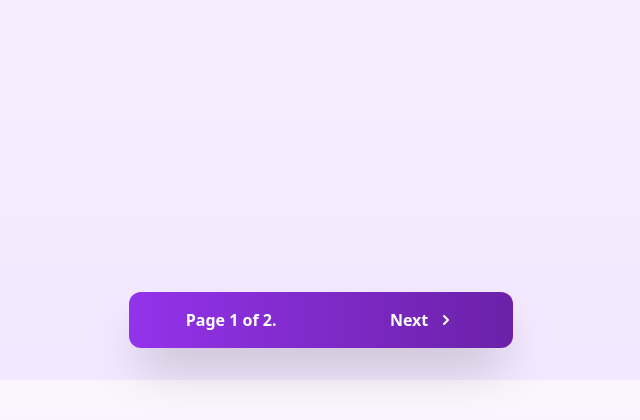
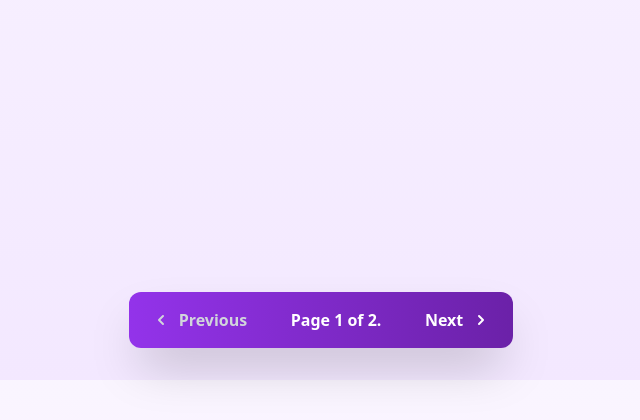
Before and after one commit to rahimifh/Elearning, a Django app: page /blog/ in a window 1280 px wide. Shown: the part 380-800 px from the top of the page, without its empty margins (319-959 px from the left). Run offline with Django 5.2, Linux system fonts and the light colour scheme; data comes from the database, SQL or seed files in the repository.

Commit message:
change fuction base view to class bass view

```diff
--- a/src/assets/css/output-tailwind.css
+++ b/src/assets/css/output-tailwind.css
@@ -1015,6 +1015,10 @@
   cursor: text;
 }
 
+.cursor-not-allowed {
+  cursor: not-allowed;
+}
+
 .grid-cols-1 {
   grid-template-columns: repeat(1, minmax(0, 1fr));
 }
@@ -1147,10 +1151,6 @@
   background-image: linear-gradient(to right, var(--tw-gradient-stops));
 }
 
-.bg-gradient-to-t {
-  background-image: linear-gradient(to top, var(--tw-gradient-stops));
-}
-
 .from-green-500 {
   --tw-gradient-from: #22c55e var(--tw-gradient-from-position);
   --tw-gradient-to: rgb(34 197 94 / 0) var(--tw-gradient-to-position);
@@ -1351,6 +1351,11 @@
 .text-white {
   --tw-text-opacity: 1;
   color: rgb(255 255 255 / var(--tw-text-opacity));
+}
+
+.text-gray-300 {
+  --tw-text-opacity: 1;
+  color: rgb(209 213 219 / var(--tw-text-opacity));
 }
 
 .line-through {
--- a/src/blog/urls.py
+++ b/src/blog/urls.py
@@ -4,7 +4,8 @@
 app_name = 'blog'
 urlpatterns = [
     # post views
-    path('', views.post_list, name='post_list'),
+    # path('', views.post_list, name='post_list'),
+    path('', views.PostListView.as_view(), name='post_list'),
     path('<int:year>/<int:month>/<int:day>/<slug:post>/', views.post_detail, name='post_detail'),
     path('com/', views.components, name='components'),
     ]
--- a/src/blog/views.py
+++ b/src/blog/views.py
@@ -1,24 +1,34 @@
-from django.core.paginator import EmptyPage,Paginator
+from django.core.paginator import EmptyPage,Paginator, PageNotAnInteger
 from django.shortcuts import render, get_object_or_404
+from django.views.generic import ListView
 from .models import Post
 # Create your views here.
 
-def post_list(request):
-    post_list = Post.published.all()
-    # Pagination with 3 posts per page
-    paginator = Paginator(post_list, 3)
-    page_number = request.GET.get('page', 1)
-    try:
-        posts = paginator.page(page_number)
-    except EmptyPage:
-        posts = paginator.page(paginator.num_pages)
+# def post_list(request):
+#     post_list = Post.published.all()
+#     # Pagination with 3 posts per page
+#     paginator = Paginator(post_list, 3)
+#     page_number = request.GET.get('page', 1)
+#     try:
+#         posts = paginator.page(page_number)
+#     except EmptyPage:
+#         posts = paginator.page(paginator.num_pages)
+#     except  PageNotAnInteger:
+#         posts = paginator.page(1)
 
-    return render(
-            request,
-            'blog/post/list.html',
-            {'posts': posts}
-            )
-
+#     return render(
+#             request,
+#             'blog/post/list.html',
+#             {'posts': posts}
+#             )
+class PostListView(ListView):
+    """
+    Alternative post list view
+    """
+    queryset = Post.published.all()
+    context_object_name = 'posts'
+    paginate_by = 3
+    template_name = 'blog/post/list.html'
 
 def post_detail(request, year, month, day, post):
     post = get_object_or_404(
--- a/src/templates/blog/post/list.html
+++ b/src/templates/blog/post/list.html
@@ -39,5 +39,6 @@
         </div>
     </div>
 </div>
-{% include "components/pagination.html" with page=posts %}
+{% comment %} {% include "components/pagination.html" with page=posts %} {% endcomment %}
+{% include "components/pagination.html" with page=page_obj %}
 {% endblock %}
--- a/src/templates/components/pagination.html
+++ b/src/templates/components/pagination.html
@@ -1,3 +1,11 @@
+
+
+
+
+
+
+
+
 <div class="w-full flex justify-center items-center my-8">
     <span class="bg-gradient-to-r from-purple-600 to-purple-800 rounded-xl w-96 text-white items-center font-bold justify-around h-14 flex shadow-2xl hover:shadow-purple-500/50 transition-all duration-300">
         {% if page.has_previous %}
@@ -7,6 +15,13 @@
             </svg>
             Previous
         </a>
+        {% else %}
+                 <div  class="px-4 py-2 text-gray-300 cursor-not-allowed rounded-lg hover:bg-purple-500/20 transition-colors duration-200 flex items-center">
+                <svg xmlns="http://www.w3.org/2000/svg" class="h-5 w-5 mr-2" viewBox="0 0 20 20" fill="currentColor">
+                    <path fill-rule="evenodd" d="M12.707 5.293a1 1 0 010 1.414L9.414 10l3.293 3.293a1 1 0 01-1.414 1.414l-4-4a1 1 0 010-1.414l4-4a1 1 0 011.414 0z" clip-rule="evenodd" />
+                </svg>
+            Previous
+        </div>
         {% endif %}
         <span class="current mx-4">
             Page {{ page.number }} of {{ page.paginator.num_pages }}.
@@ -18,6 +33,13 @@
                 <path fill-rule="evenodd" d="M7.293 14.707a1 1 0 010-1.414L10.586 10 7.293 6.707a1 1 0 011.414-1.414l4 4a1 1 0 010 1.414l-4 4a1 1 0 01-1.414 0z" clip-rule="evenodd" />
             </svg>
         </a>
+        {% else %}
+        <div class="px-4 py-2 text-gray-300 cursor-not-allowed rounded-lg hover:bg-purple-500/20 transition-colors duration-200 flex items-center">
+            Next
+            <svg xmlns="http://www.w3.org/2000/svg" class="h-5 w-5 ml-2" viewBox="0 0 20 20" fill="currentColor">
+                <path fill-rule="evenodd" d="M7.293 14.707a1 1 0 010-1.414L10.586 10 7.293 6.707a1 1 0 011.414-1.414l4 4a1 1 0 010 1.414l-4 4a1 1 0 01-1.414 0z" clip-rule="evenodd" />
+            </svg>
+        </div>
         {% endif %}
     </span>
 </div>
```
Also changed, not shown: src/blog/forms.py (added, +11 -0 lines).
